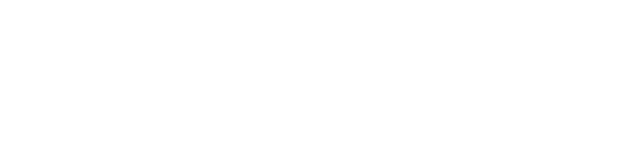
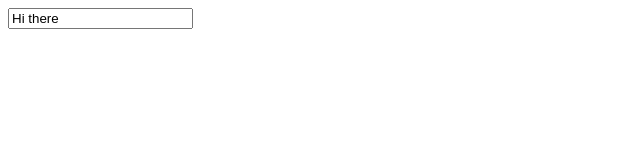
Before and after one commit to cagatayy94/modern-js-examples, a website with bundled scripts: page index.html in a window 1280 px wide. Shown: the whole page, without its empty margins (0-640 px from the left). Built offline with nearby package versions, Linux system fonts and the light colour scheme.

Commit message:
Type casting

```diff
--- a/index.html
+++ b/index.html
@@ -8,5 +8,6 @@
   <script src="dist/app.js" defer></script>
 </head>
 <body>
+  <input type="text" value="asd" id="user-input"></input>
 </body>
 </html>
--- a/src/app.ts
+++ b/src/app.ts
@@ -98,7 +98,11 @@ function moveAnimal(animal: Animal) {
       speed = animal.runningSpeed;
   }
 
-  console.log("mooving with speed" + animal);
+  console.log("mooving with speed" + speed);
 }
 
 moveAnimal({ type: "bird", flyingSpeed: 123 });
+
+//const input = <HTMLInputElement>document.getElementById("user-input")!;
+const input = document.getElementById("user-input")! as HTMLInputElement;
+input.value = "Hi there";
```
